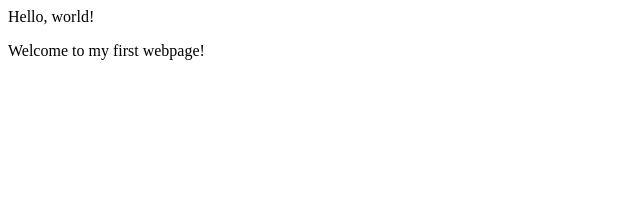
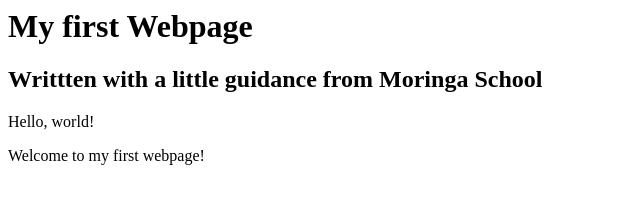
Before and after one commit to AugustineOchieng/my-first-webpage, a plain HTML site: page my-first-webpage.html in a window 1280 px wide. Shown: the whole page, without its empty margins (0-640 px from the left). Drawn offline with Linux system fonts and the light colour scheme.

Commit message:
add header block elements

```diff
--- a/my-first-webpage.html
+++ b/my-first-webpage.html
@@ -4,6 +4,8 @@
     <title>My first webpage!</title>
   </head>
   <body>
+    <h1>My first Webpage</h1>
+    <h2>Writtten with a little guidance from Moringa School</h2>
     <p>Hello, world!</p>
     <p>Welcome to my first webpage!</p>
   </body>
```
